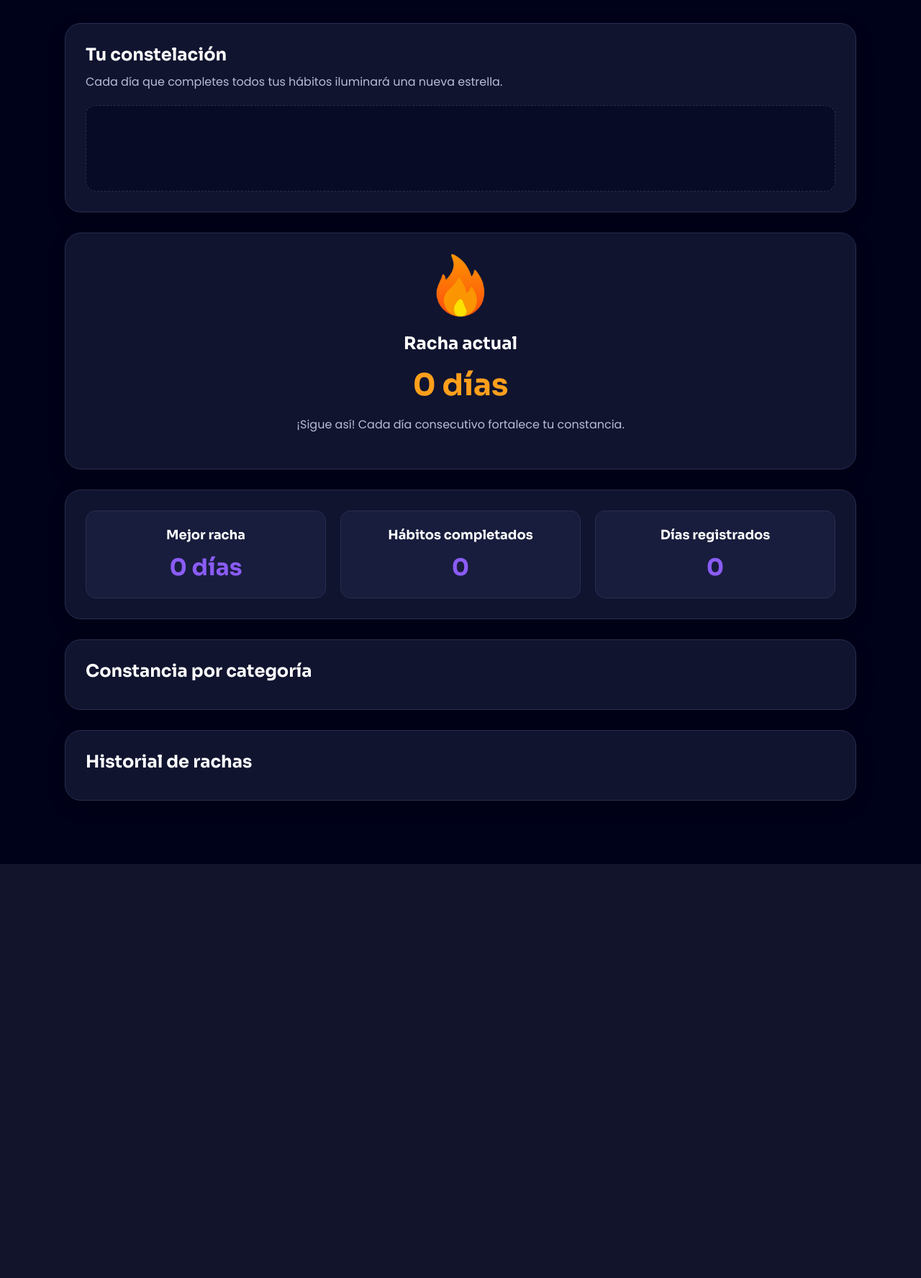
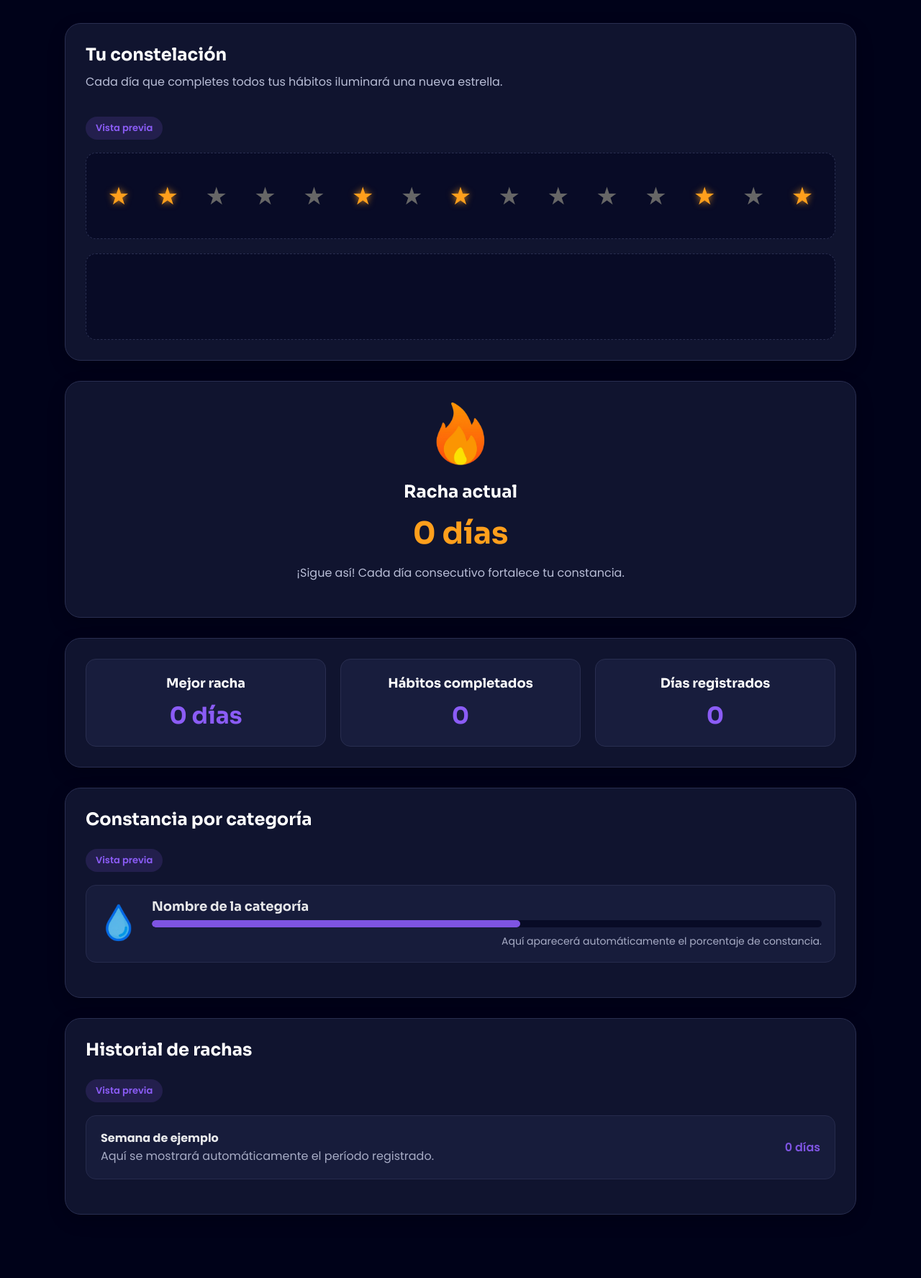
Before and after one commit to Mau-sys/Lifesync, a PHP site: page /rachas.html in a window 1280 px wide. Shown: the part 152-1927 px from the top of the page at 72% size. Before the commit the page ends 1352 px from the top, so only its background shows below. Run offline with PHP 8.4, Linux system fonts and the light colour scheme.

Commit message:
Life  Sync

```diff
--- a/public/Categorias.html
+++ b/public/Categorias.html
@@ -26,7 +26,7 @@
         <header class="encabezado">
 
             <a
-                href="../Pagina-Inicio/inicio.html"
+                href="inicio.html"
                 class="volver">
 
                 ← Volver
@@ -144,7 +144,7 @@
                     </div>
 
                     <a
-                    href="../Categorias/Hhidratacion"
+                    href="Hhidratacion.html"
                     class="btn-categoria">
 
                     Abrir categoría
@@ -171,7 +171,7 @@
 
     </main>
 
-    <script src="../js/categorias.js"></script>
+    <script src="js/categorias.js"></script>
 
 </body>
 
--- a/public/Estadisticas.html
+++ b/public/Estadisticas.html
@@ -26,7 +26,7 @@
         <header class="encabezado">
 
             <a
-                href="/public/perfil.html"
+                href="perfil.html"
                 class="volver">
 
                 ← Volver
@@ -177,7 +177,7 @@
 
     </main>
 
-    <script src="../../js/estadisticas.js"></script>
+    <script src="js/estadisticas.js"></script>
 
 </body>
 
--- a/public/css/rachas.css
+++ b/public/css/rachas.css
@@ -453,3 +453,78 @@
     }
 
 }
+
+
+.ejemplo-etiqueta {
+
+    display: inline-flex;
+
+    align-items: center;
+
+    justify-content: center;
+
+    margin: 16px 0 18px;
+
+    padding: 6px 14px;
+
+    border-radius: 999px;
+
+    background-color: rgba(139, 92, 246, .15);
+
+    color: var(--color-morado);
+
+    font-size: 13px;
+
+    font-weight: var(--peso-semibold);
+
+}
+
+.ejemplo {
+
+    opacity: .9;
+
+}
+
+.ejemplo-constelacion {
+
+    margin-bottom: 20px;
+
+}
+
+.ejemplo-constelacion .estrella {
+
+    font-size: 34px;
+
+    color: #666;
+
+    transition:
+        transform var(--transicion),
+        color var(--transicion);
+
+}
+
+.ejemplo-constelacion .estrella.activa {
+
+    color: var(--color-naranja);
+
+    text-shadow: 0 0 10px rgba(255,159,28,.8);
+
+}
+
+.ejemplo-constelacion .estrella:hover {
+
+    transform: scale(1.15);
+
+}
+
+.categoria-racha.ejemplo {
+
+    margin-bottom: 20px;
+
+}
+
+.historial-item.ejemplo {
+
+    margin-bottom: 20px;
+
+}
--- a/public/rachas.html
+++ b/public/rachas.html
@@ -29,7 +29,7 @@
                 href="inicio.html"
                 class="volver">
 
-                     ← Volver
+                ← Volver
 
             </a>
 
@@ -60,6 +60,34 @@
                 Cada día que completes todos tus hábitos iluminará una nueva estrella.
 
             </p>
+
+            <div class="ejemplo-etiqueta">
+
+                Vista previa
+
+            </div>
+
+            <div class="constelacion-grid ejemplo-constelacion">
+
+                <span class="estrella activa">★</span>
+                <span class="estrella activa">★</span>
+                <span class="estrella">★</span>
+                <span class="estrella">★</span>
+                <span class="estrella">★</span>
+
+                <span class="estrella activa">★</span>
+                <span class="estrella">★</span>
+                <span class="estrella activa">★</span>
+                <span class="estrella">★</span>
+                <span class="estrella">★</span>
+
+                <span class="estrella">★</span>
+                <span class="estrella">★</span>
+                <span class="estrella activa">★</span>
+                <span class="estrella">★</span>
+                <span class="estrella activa">★</span>
+
+            </div>
 
             <div
                 id="constelacionUsuario"
@@ -147,14 +175,49 @@
             </article>
 
         </section>
-
-        <section class="categorias">
+                <section class="categorias">
 
             <h2>
 
                 Constancia por categoría
 
             </h2>
+
+            <div class="ejemplo-etiqueta">
+
+                Vista previa
+
+            </div>
+
+            <div class="categoria-racha ejemplo">
+
+                <img
+                    src="img/Hidrat.png"
+                    alt="Categoría">
+
+                <div class="info-categoria">
+
+                    <h3>
+
+                        Nombre de la categoría
+
+                    </h3>
+
+                    <div class="barra">
+
+                        <span style="width: 55%;"></span>
+
+                    </div>
+
+                    <p class="porcentaje">
+
+                        Aquí aparecerá automáticamente el porcentaje de constancia.
+
+                    </p>
+
+                </div>
+
+            </div>
 
             <div id="listaCategorias">
 
@@ -169,6 +232,38 @@
                 Historial de rachas
 
             </h2>
+
+            <div class="ejemplo-etiqueta">
+
+                Vista previa
+
+            </div>
+
+            <div class="historial-item ejemplo">
+
+                <div>
+
+                    <strong>
+
+                        Semana de ejemplo
+
+                    </strong>
+
+                    <p>
+
+                        Aquí se mostrará automáticamente el período registrado.
+
+                    </p>
+
+                </div>
+
+                <span>
+
+                    0 días
+
+                </span>
+
+            </div>
 
             <div
                 id="historialRachas"
```
Also changed, not shown: public/css/estadisticas.css (+95 -0 lines).
